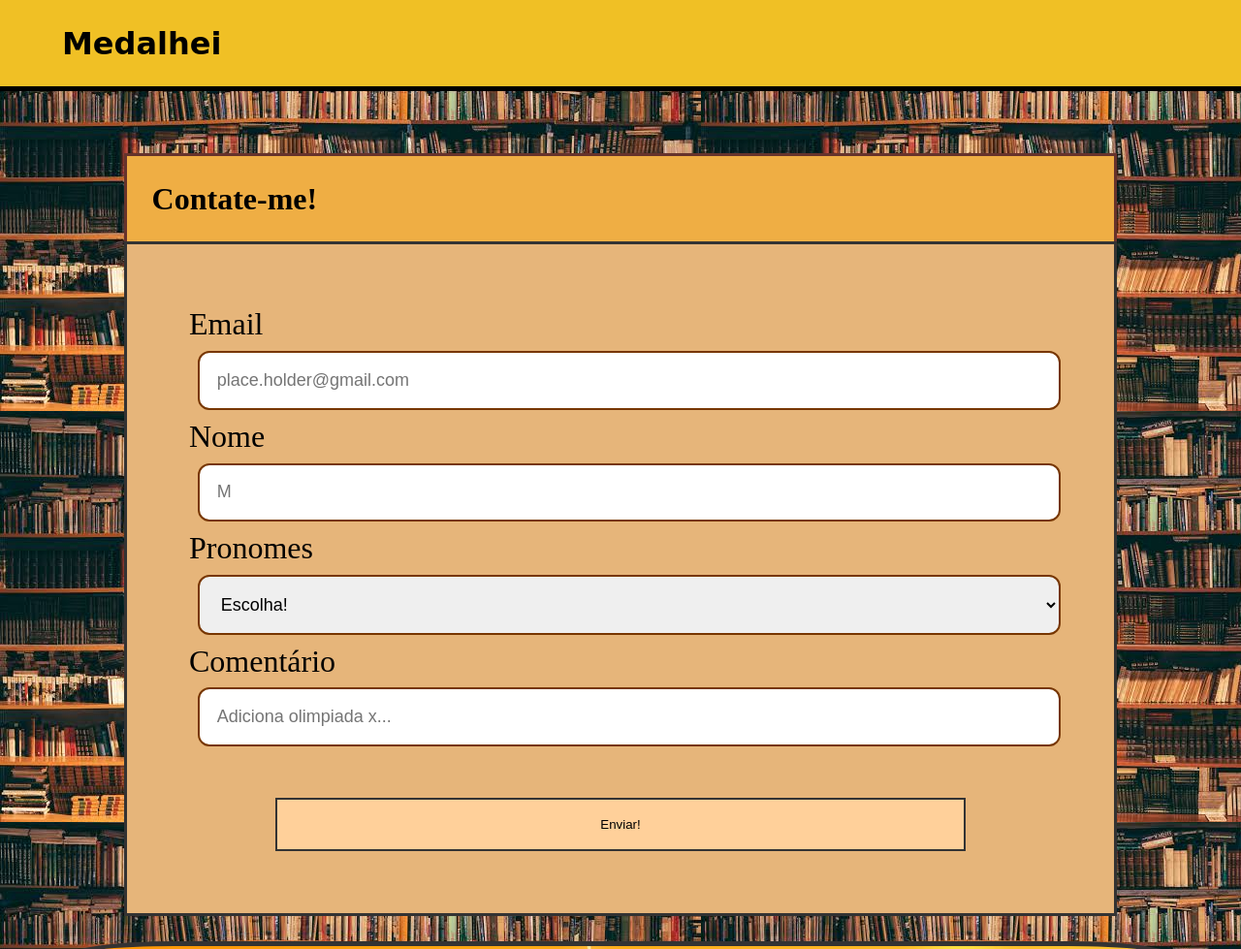
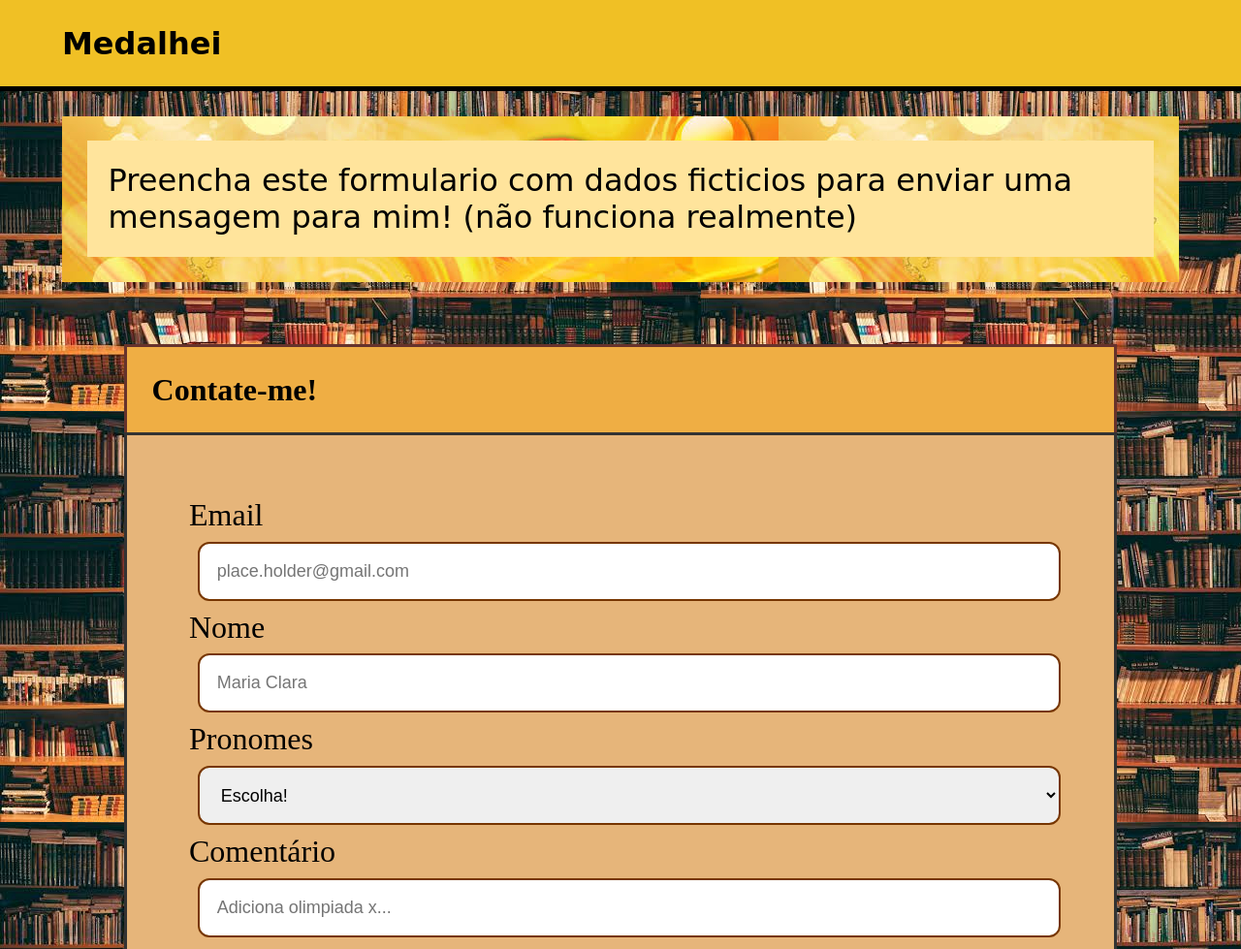
Before and after one commit to mkmontesino-glitch/Meu-Primeiro-Site-em-HTML-e-CSS-Medalhei, a plain HTML site: page contact.html in a window 1280 px wide. Shown: the top 979 px of the page at 97% size. Drawn offline with Linux system fonts and the light colour scheme.

Commit message:
Update contact.html

```diff
--- a/contact.html
+++ b/contact.html
@@ -1,3 +1,4 @@
+<!DOCTYPE html>
 <html>
     <head>
         <meta charset="UTF-8">
@@ -19,6 +20,18 @@
 
         </header>
 
+        <main>
+            <div class="centralizar">
+                <div class="bloco-main-text-tras">
+                    <div class="bloco-main-text-frente">
+                        <div class="main-texto">
+                            <p>Preencha este formulario com dados ficticios para enviar uma mensagem para mim! (não funciona realmente)</p>
+                        </div>
+                    </div>
+                </div>
+            </div>
+        </main>
+
         <div class="formulario-caixa-topo">
             <h1>
                 Contate-me!
@@ -32,10 +45,10 @@
                 <label for="email">Email</label>
                 <input type="text" placeholder="place.holder@gmail.com">
 
-                <label for="email">Nome</label>
-                <input type="textarea" placeholder="M">
+                <label for="nome">Nome</label>
+                <input type="textarea" placeholder="Maria Clara">
 
-                <label for="email">Pronomes</label>
+                <label for="pronomes">Pronomes</label>
                 <select>
                     <option value="">Escolha!</option>
                     <option value="1">Ela/Dela</option>
```
